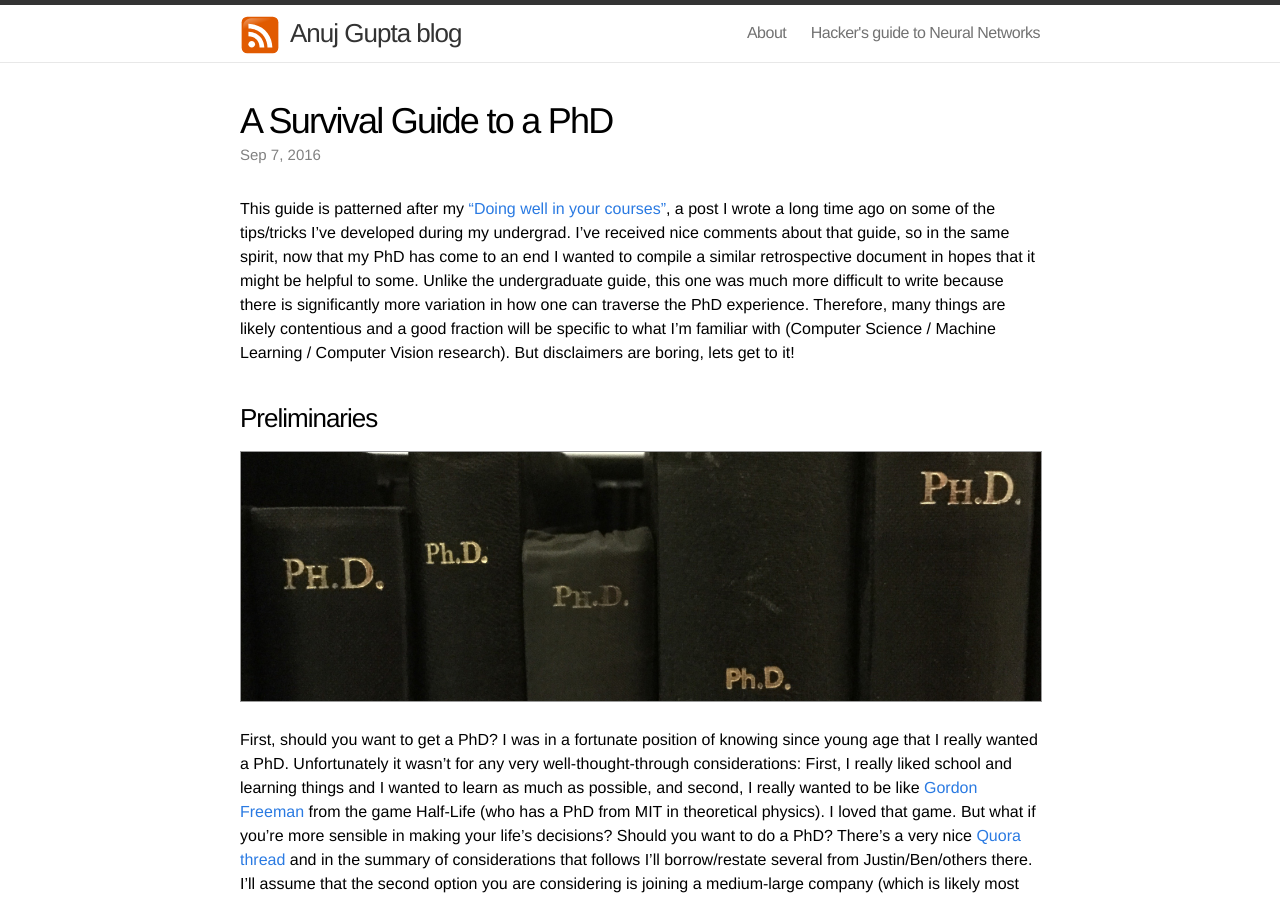
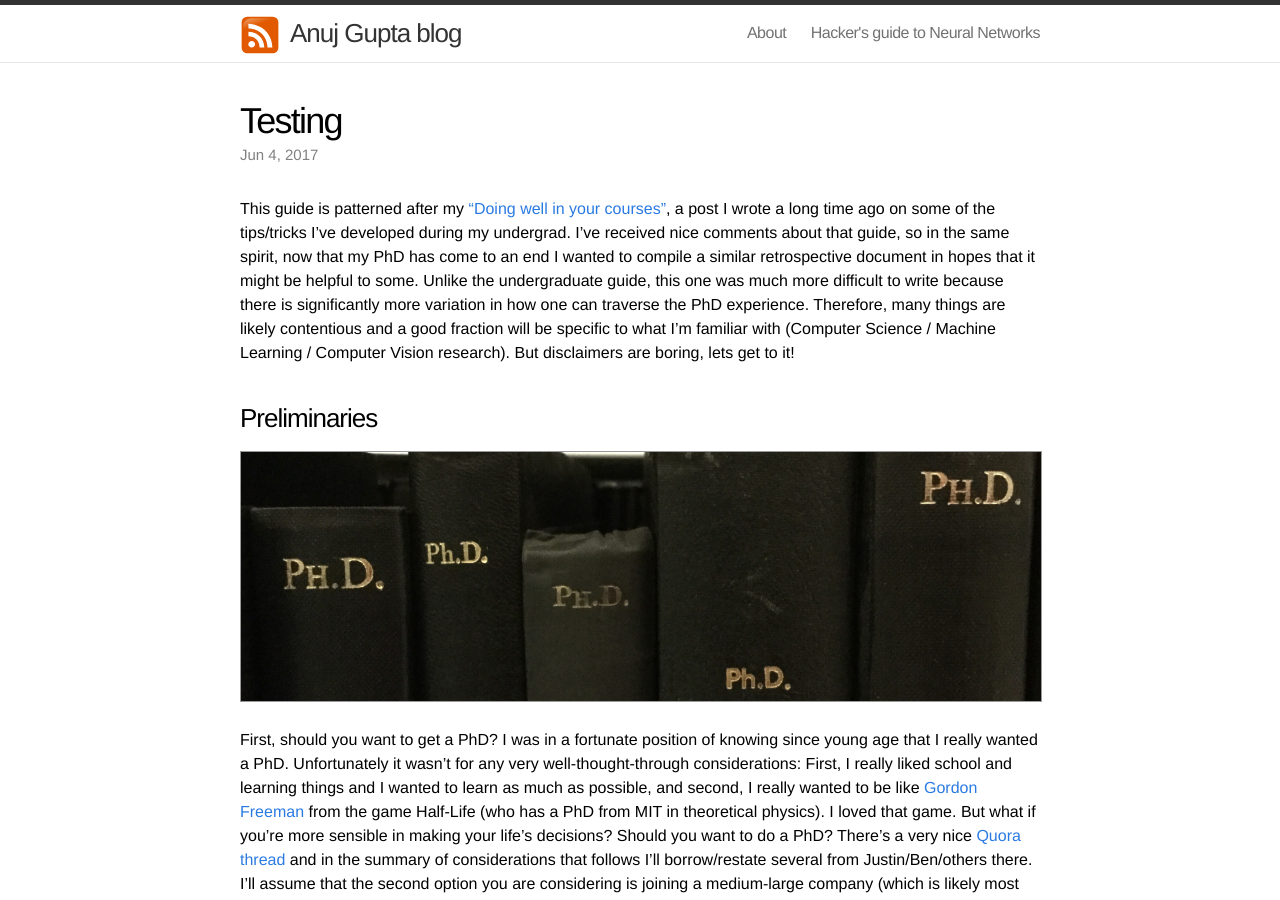
Before and after one commit to sam-iitj/sam-iitj.github.io, a Jekyll site: the page built from _posts/2017-06-04-test.markdown, in a window 1280 px wide and 900 px high. Built offline with Jekyll 4.4.1, drawn with Linux system fonts in a browser that asks for light colours; comment, search, counter and statistics services are not loaded.

Commit message:
get the blog up and running

```diff
--- a/_posts/2017-06-04-test.markdown
+++ b/_posts/2017-06-04-test.markdown
@@ -1,9 +1,9 @@
 ---
 layout: post
 comments: true
-title:  "A Survival Guide to a PhD"
+title:  "Testing"
 excerpt: "A collection of tips/tricks for navigating the PhD experience."
-date:   2016-09-07 11:00:00
+date:   2017-06-04 15:40:00
 mathjax: false
 ---
 
```
